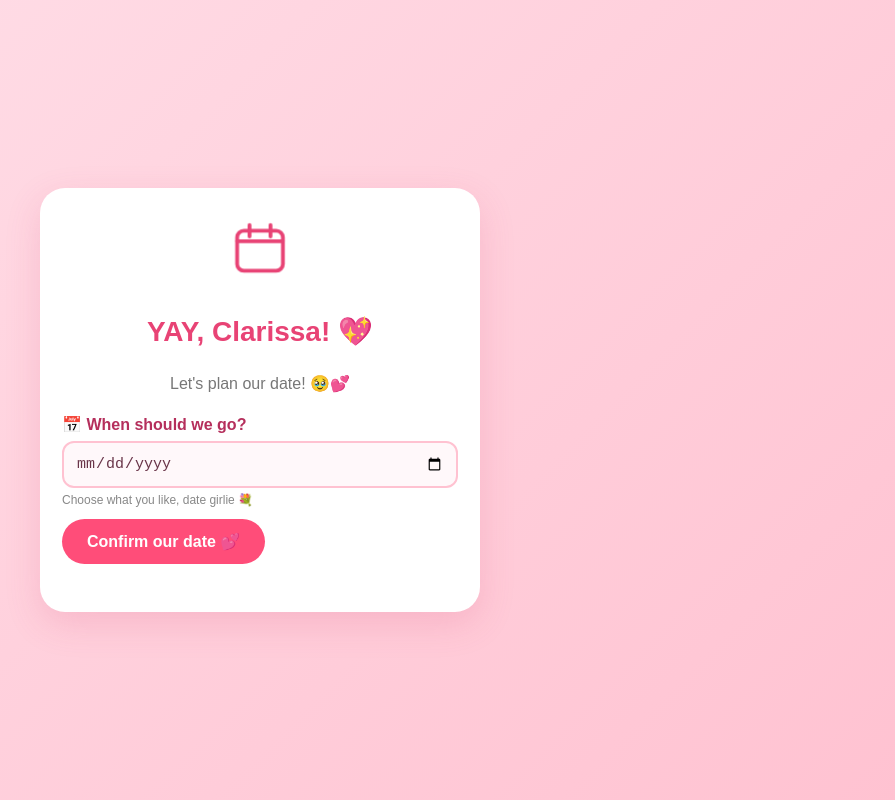
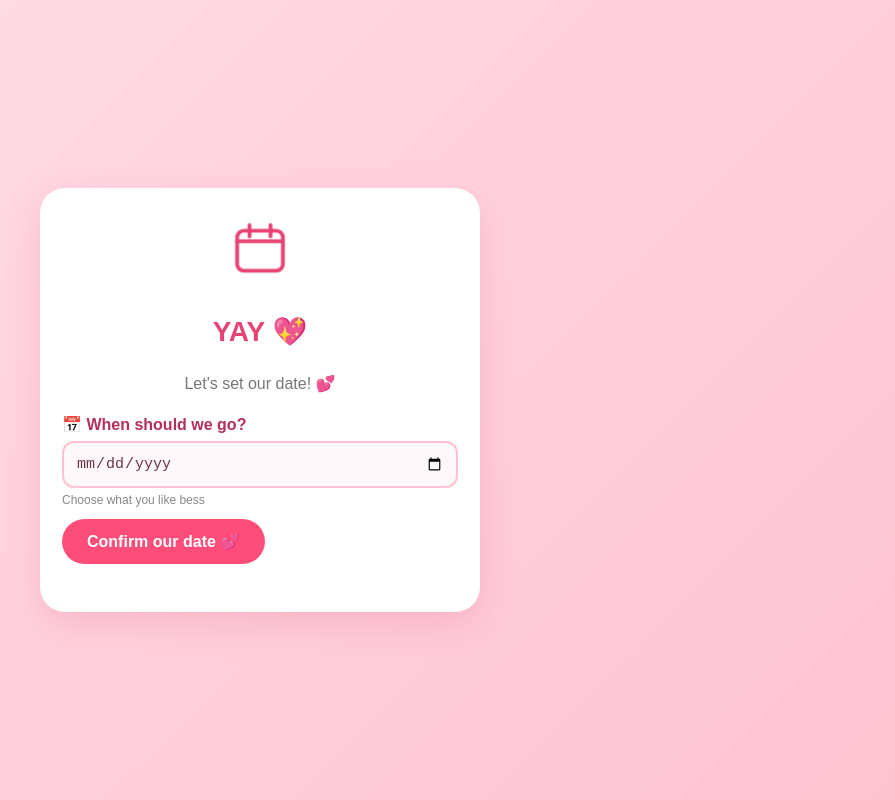
Before and after one commit to ChristianLoydCesista/e-routing_app, a plain HTML site: page date-invitation/index.html in a window 1280 px wide. Both pictures are taken after a click on the button "Yes! 💖". Shown: the whole page, without its empty margins (380-1275 px from the left). Drawn offline with Linux system fonts and the light colour scheme.

Commit message:
Update invitation text and hints in index.html

```diff
--- a/date-invitation/index.html
+++ b/date-invitation/index.html
@@ -13,17 +13,17 @@
 <section id="page1">
 <div class="heart">💗</div>
 <h1>Clarissa, will you go on a date with me?</h1>
-<p>I have something special planned for us.<br>So... what do you say? 🥹💕</p>
+<p>I have something special planned for us.<br>So... its a yes or a yes haha💕</p>
 <div class="buttons"><button id="yesBtn">Yes! 💖</button><button id="noBtn">No 🙈</button></div>
 </section>
 <section id="page2">
 <div class="heart" aria-hidden="true"><svg viewBox="0 0 64 64" width="60" height="60" fill="none" stroke="#e84375" stroke-width="4" stroke-linecap="round" stroke-linejoin="round"><rect x="8" y="14" width="48" height="42" rx="7"/><path d="M8 25h48M21 8v12M43 8v12"/></svg></div>
-<h1>YAY, Clarissa! 💖</h1>
-<p>Let's plan our date! 🥹💕</p>
+<h1>YAY 💖</h1>
+<p>Let's set our date! 💕</p>
 <div id="dateForm" class="date-box">
 <label for="datePicker">📅 When should we go?</label>
 <input type="date" id="datePicker" required>
-<div class="hint">Choose what you like, date girlie 💐</div>
+<div class="hint">Choose what you like bess</div>
 <button id="confirmDateBtn" class="confirm-btn" type="button">Confirm our date 💕</button>
 </div>
 <div id="confirmation" class="confirmation">
```
